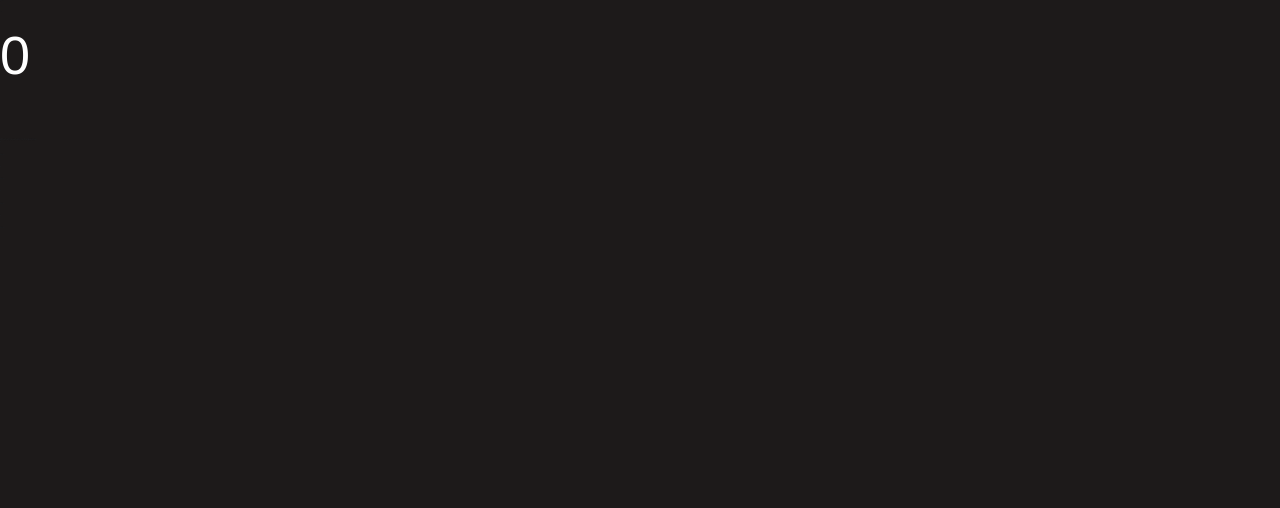
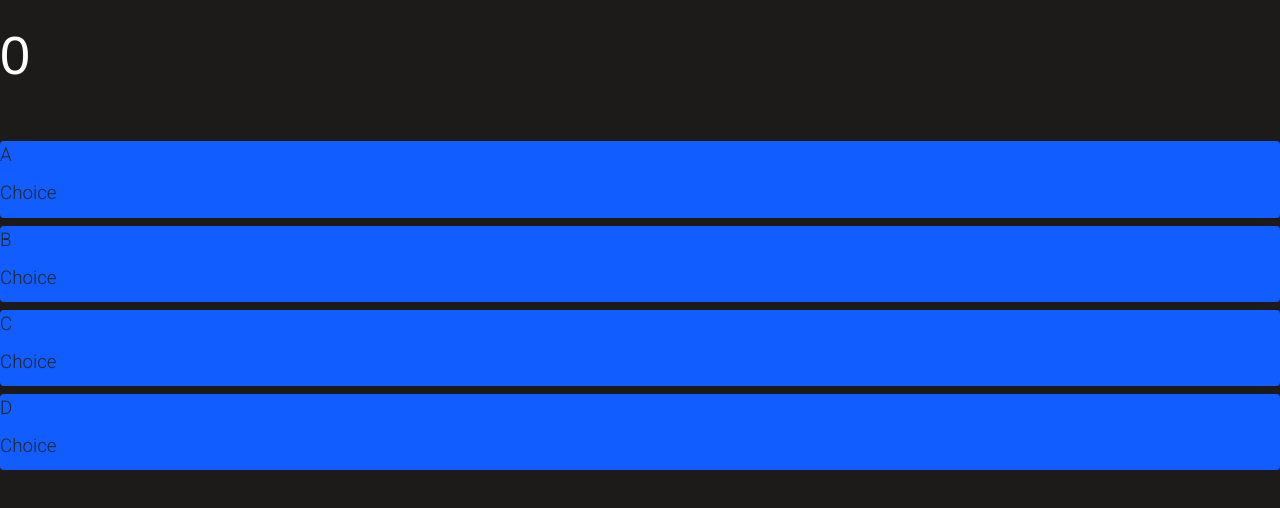
Before and after one commit to lewisjones37/MSP3-JS-Quiz, a plain HTML site: page game.html in a window 1280 px wide. Drawn offline with nearby package versions, Linux system fonts and the light colour scheme; a web font is replaced by a local one.

Commit message:
add hover effect to choice buttons

```diff
--- a/style.css
+++ b/style.css
@@ -103,3 +103,28 @@ h2 {
     font-size: 2.5rem;
     margin-left: 1rem;
 }
+
+/*--game page--*/
+
+.game-page {
+    color: #fff
+}
+
+/*--choice boxes--*/
+
+.choice-container {
+    display: felx;
+    margin-bottom: 0.8rem;
+    width: 100%;
+    border-radius: 4px;
+    background: rgb(18, 93, 255);
+    font-size: 3rem;
+    min-width: 80rem;
+}
+
+.choice-container:hover {
+    cursor: pointer;
+    box-shadow: 0 0.4rem 1.4rem 0 rgba(6, 103, 247, 0 5);
+    transform: scale(1.02);
+    transform: transform 100ms;
+}
```
